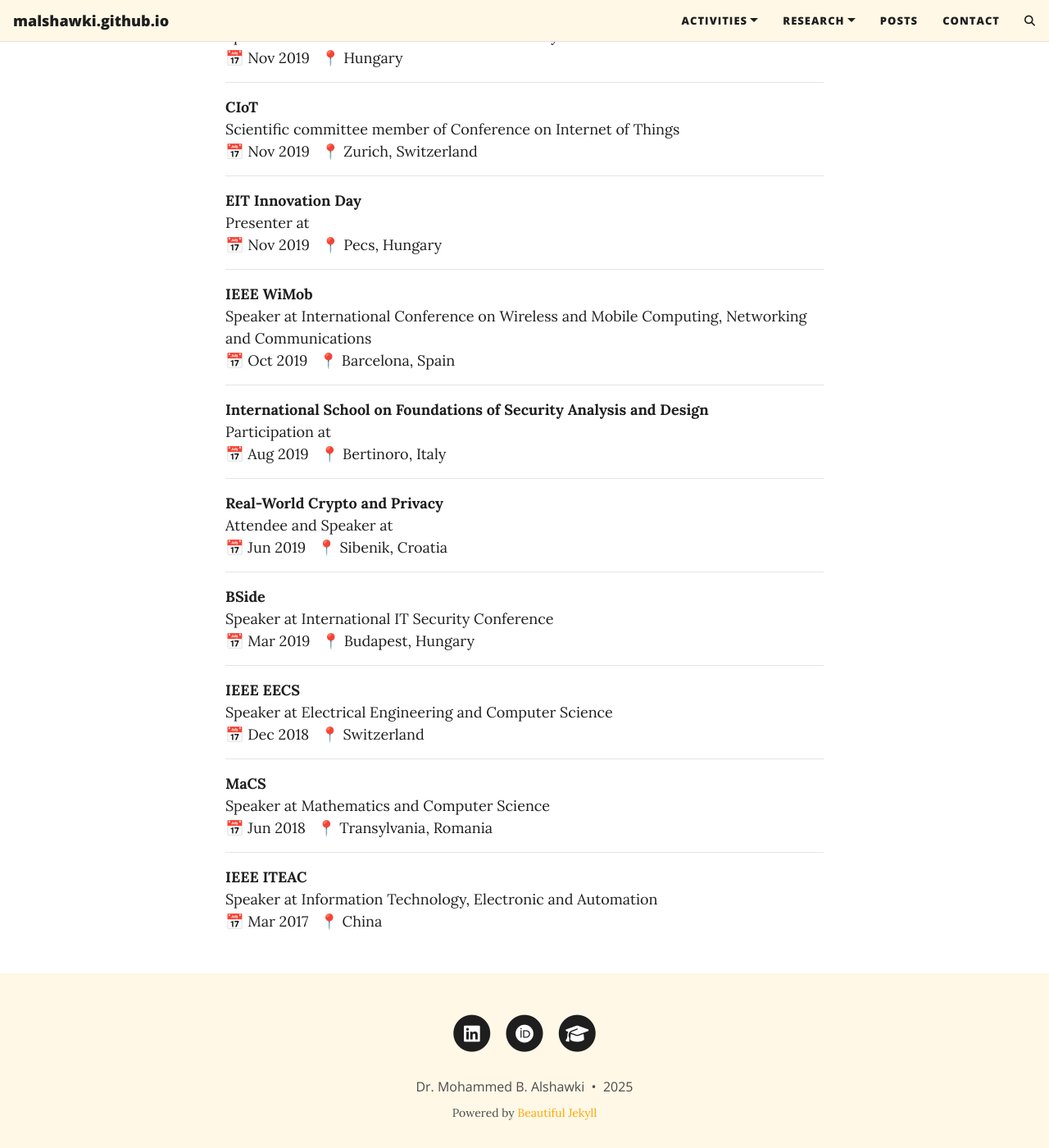
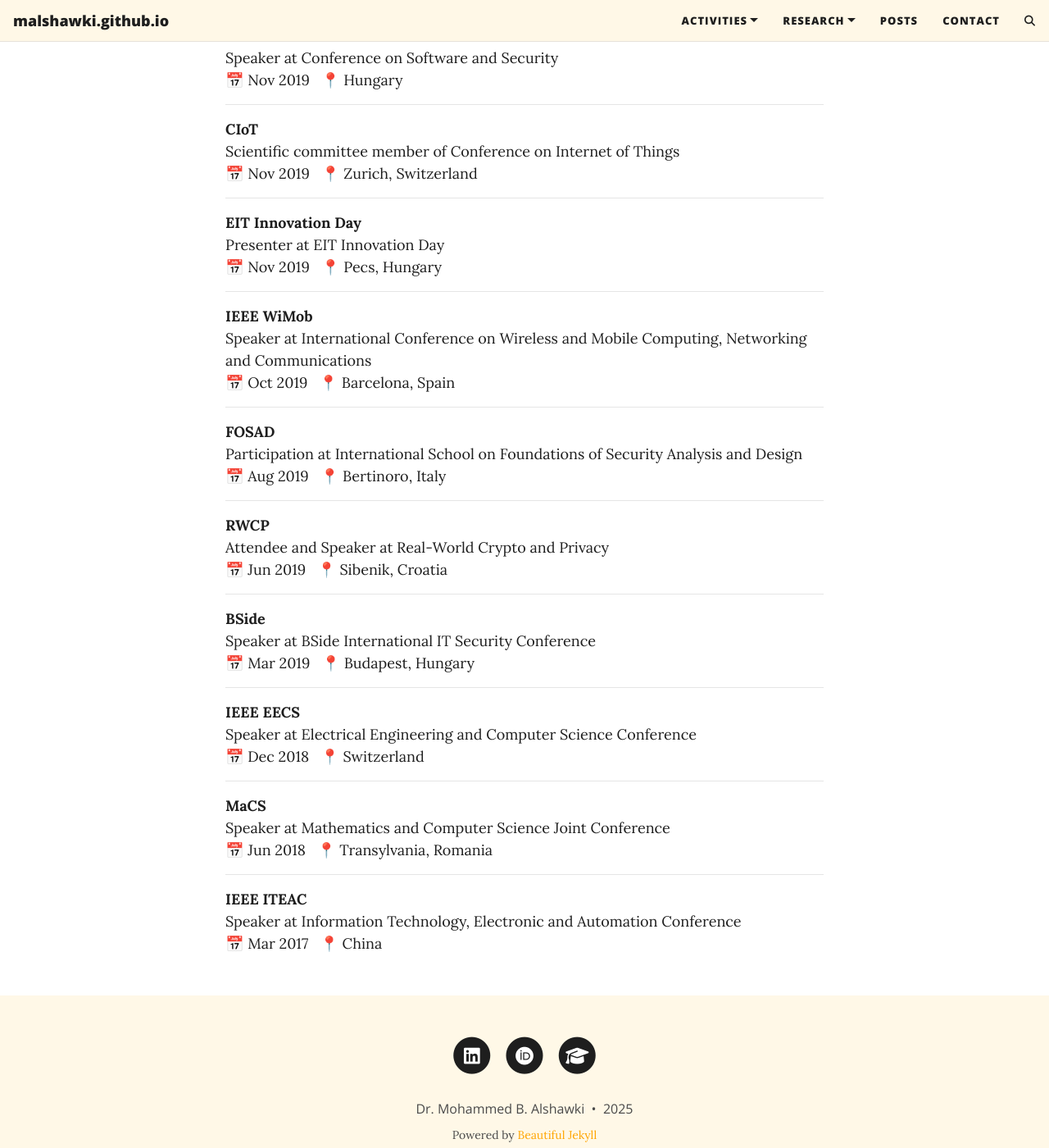
Before and after one commit to malshawki/malshawki.github.io, a Jekyll site: the page built from activities.md, in a window 1280 px wide and 1400 px high, scrolled down 4428 px. Shown: the whole window at 82% size. Built offline with Jekyll 4.4.1, drawn with Linux system fonts in a browser that asks for light colours; comment, search, counter and statistics services are not loaded; some of the changed text lies outside the part shown.

Commit message:
Update activities.md

```diff
--- a/activities.md
+++ b/activities.md
@@ -7,7 +7,7 @@
 
 <div>
   <div><strong>IEEE FiCloud</strong></div>
-  <div>Scientific committee member of Future Internet of Things and Cloud</div>
+  <div>Scientific committee member of Future Internet of Things and Cloud Conference</div>
   <div>📅 Aug 2025 &nbsp;&nbsp;📍 Istanbul, Turkey</div>
 </div>
 ---
@@ -31,13 +31,13 @@
 ---
 <div>
   <div><strong>SiA workshop</strong></div>
-  <div>Speaker at career development and skill building Hungarian Innovation Hub</div>
+  <div>Speaker at career development and skill building workshop</div>
   <div>📅 Apr 2025 &nbsp;&nbsp;📍 Budapest, Hungary</div>
 </div>
 ---
 <div>
   <div><strong>ICRIC</strong></div>
-  <div>Speaker at Research Innovations and Challenges</div>
+  <div>Speaker at Research Innovations and Challenges Conference</div>
   <div>📅 Jan 2025 &nbsp;&nbsp;📍 Tamil, India</div>
 </div>
 ---
@@ -49,7 +49,7 @@
 ---
 <div>
   <div><strong>ICRIC</strong></div>
-  <div>Speaker at Recent Innovation in Computing</div>
+  <div>Speaker at Recent Innovation in Computing Conference</div>
   <div>📅 Dec 2023 &nbsp;&nbsp;📍 Budapest, Hungary</div>
 </div>
 ---
@@ -109,13 +109,13 @@
 ---
 <div>
   <div><strong>ACNS</strong></div>
-  <div>Poster at Advanced Cryptography and Network Security</div>
+  <div>Poster at Advanced Cryptography and Network Security Conference</div>
   <div>📅 Jun 2022 &nbsp;&nbsp;📍 Rome, Italy</div>
 </div>
 ---
 <div>
-  <div><strong>Infineon Cybersecurity School</strong></div>
-  <div>Participation in</div>
+  <div><strong>Infineon</strong></div>
+  <div>Participation in Infineon Cybersecurity School</div>
   <div>📅 Feb 2022 &nbsp;&nbsp;📍 Villach, Austria</div>
 </div>
 ---
@@ -139,7 +139,7 @@
 ---
 <div>
   <div><strong>IEEE ATIS</strong></div>
-  <div>Scientific committee member of Applications and Techniques for Information Security</div>
+  <div>Scientific committee member of Applications and Techniques for Information Security Conference</div>
   <div>📅 Dec 2021 &nbsp;&nbsp;📍 Australia</div>
 </div>
 ---
@@ -156,38 +156,38 @@
 </div>
 ---
 <div>
-  <div><strong>Summer School on Future IoT</strong></div>
-  <div>Participation at IMT Atlantique</div>
+  <div><strong>School on Future IoT</strong></div>
+  <div>Participation at IMT Atlantique School</div>
   <div>📅 Oct 2020 &nbsp;&nbsp;📍 France</div>
 </div>
 ---
 <div>
   <div><strong>Information Privacy Engineering and Privacy by Design</strong></div>
-  <div>Reviewer of William Stallings, MIT</div>
+  <div>Reviewer of William Stallings Book, MIT</div>
   <div>📅 2020 &nbsp;&nbsp;📍 USA</div>
 </div>
 ---
 <div>
   <div><strong>IEEE CSNet</strong></div>
-  <div>Speaker at Cyber Security in Networking</div>
+  <div>Speaker at Cyber Security in Networking Conference</div>
   <div>📅 Oct 2020 &nbsp;&nbsp;📍 Switzerland</div>
 </div>
 ---
 <div>
   <div><strong>ACM IoT</strong></div>
-  <div>Speaker at Internet of Things</div>
+  <div>Speaker at Internet of Things Conference</div>
   <div>📅 Oct 2020 &nbsp;&nbsp;📍 Sweden</div>
 </div>
 ---
 <div>
   <div><strong>MaCS</strong></div>
-  <div>Speaker at Mathematics and Computer Science</div>
+  <div>Speaker at Mathematics and Computer Science Joint Conference</div>
   <div>📅 Oct 2020 &nbsp;&nbsp;📍 Hungary</div>
 </div>
 ---
 <div>
   <div><strong>ICRIC</strong></div>
-  <div>Speaker at Recent Innovations in Computing</div>
+  <div>Speaker at Recent Innovations in Computing Conference</div>
   <div>📅 Jul 2020 &nbsp;&nbsp;📍 India</div>
 </div>
 ---
@@ -198,20 +198,20 @@
 </div>
 ---
 <div>
-  <div><strong>Spring Wind Conference</strong></div>
-  <div>Speaker at</div>
+  <div><strong>SW</strong></div>
+  <div>Speaker at Spring Wind Conference</div>
   <div>📅 May 2020 &nbsp;&nbsp;📍 Budapest, Hungary</div>
 </div>
 ---
 <div>
-  <div><strong>IoT and Blockchain Winter School</strong></div>
-  <div>Participation at ISTAR</div>
+  <div><strong>IoT and Blockchain School</strong></div>
+  <div>Participation at ISTAR School</div>
   <div>📅 Feb 2020 &nbsp;&nbsp;📍 Lisboa, Portugal</div>
 </div>
 ---
 <div>
   <div><strong>EIT Summit</strong></div>
-  <div>Presenter at European Institute of Innovation and Technology</div>
+  <div>Presenter at European Institute of Innovation and Technology Summit - Winners Day</div>
   <div>📅 Dec 2019 &nbsp;&nbsp;📍 France</div>
 </div>
 ---
@@ -229,7 +229,7 @@
 ---
 <div>
   <div><strong>EIT Innovation Day</strong></div>
-  <div>Presenter at</div>
+  <div>Presenter at EIT Innovation Day</div>
   <div>📅 Nov 2019 &nbsp;&nbsp;📍 Pecs, Hungary</div>
 </div>
 ---
@@ -240,37 +240,37 @@
 </div>
 ---
 <div>
-  <div><strong>International School on Foundations of Security Analysis and Design</strong></div>
-  <div>Participation at</div>
+  <div><strong>FOSAD</strong></div>
+  <div>Participation at International School on Foundations of Security Analysis and Design</div>
   <div>📅 Aug 2019 &nbsp;&nbsp;📍 Bertinoro, Italy</div>
 </div>
 ---
 <div>
-  <div><strong>Real-World Crypto and Privacy</strong></div>
-  <div>Attendee and Speaker at</div>
+  <div><strong>RWCP</strong></div>
+  <div>Attendee and Speaker at Real-World Crypto and Privacy</div>
   <div>📅 Jun 2019 &nbsp;&nbsp;📍 Sibenik, Croatia</div>
 </div>
 ---
 <div>
   <div><strong>BSide</strong></div>
-  <div>Speaker at International IT Security Conference</div>
+  <div>Speaker at BSide International IT Security Conference</div>
   <div>📅 Mar 2019 &nbsp;&nbsp;📍 Budapest, Hungary</div>
 </div>
 ---
 <div>
   <div><strong>IEEE EECS</strong></div>
-  <div>Speaker at Electrical Engineering and Computer Science</div>
+  <div>Speaker at Electrical Engineering and Computer Science Conference</div>
   <div>📅 Dec 2018 &nbsp;&nbsp;📍 Switzerland</div>
 </div>
 ---
 <div>
   <div><strong>MaCS</strong></div>
-  <div>Speaker at Mathematics and Computer Science</div>
+  <div>Speaker at Mathematics and Computer Science Joint Conference</div>
   <div>📅 Jun 2018 &nbsp;&nbsp;📍 Transylvania, Romania</div>
 </div>
 ---
 <div>
   <div><strong>IEEE ITEAC</strong></div>
-  <div>Speaker at Information Technology, Electronic and Automation</div>
+  <div>Speaker at Information Technology, Electronic and Automation Conference</div>
   <div>📅 Mar 2017 &nbsp;&nbsp;📍 China</div>
 </div>
```
Also changed, not shown: other parts of activities.md (+7 -7 lines).
